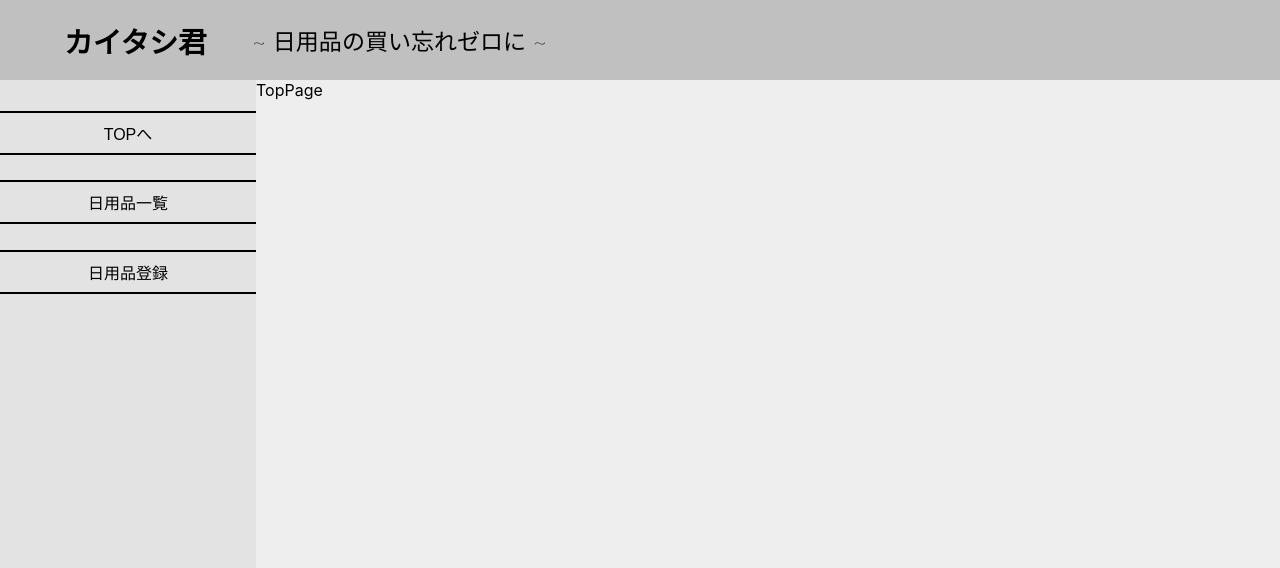
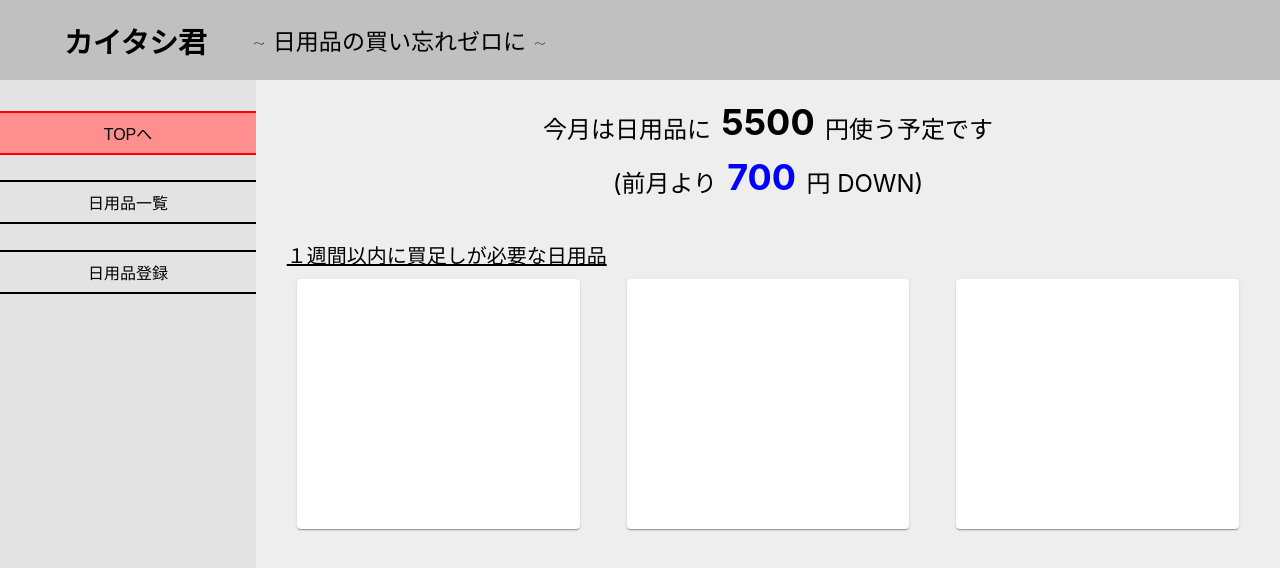
Before and after one commit to EijiToriki/DairyProductAlermApp, a React (Create React App) app in the folder 20_frontend/: page /top in a window 1280 px wide. Shown: the top 568 px of the page. Built offline with nearby package versions, Linux system fonts and the light colour scheme.

Commit message:
フロントエンド toppageの画面作成

```diff
--- a/20_frontend/src/component/Sidebar.js
+++ b/20_frontend/src/component/Sidebar.js
@@ -1,19 +1,38 @@
-import React from 'react'
+import React, { useState } from 'react'
 import "../css/Sidebar.css"
-import { NavLink, useNavigate } from 'react-router-dom'
+import { useNavigate } from 'react-router-dom'
 
 export const Sidebar = () => {
   const navigate = useNavigate()
+  const [btnNum, setBtnNum] = useState(1)
 
-  const handlePageTransition = (pageName) => {
+  const handlePageTransition = (pageName, btnNum) => {
+    setBtnNum(btnNum)
     navigate(pageName)
   }
 
   return (
     <div className='sidebar'>
-      <button className='buttonOutline' onClick={() => handlePageTransition("/top")} >TOPへ</button>
-      <button className='buttonOutline' onClick={() => handlePageTransition("/view")}>日用品一覧</button>
-      <button className='buttonOutline' onClick={() => handlePageTransition("/register")}>日用品登録</button>
+      {
+        btnNum === 1 ?
+        <button className='buttonOutlineRed' disabled='true'>TOPへ</button>
+        :
+        <button className='buttonOutline' onClick={() => handlePageTransition("/top", 1)} >TOPへ</button>
+      }
+
+      {
+        btnNum === 2 ?
+        <button className='buttonOutlineRed' disabled='true'>日用品一覧</button>
+        :
+        <button className='buttonOutline' onClick={() => handlePageTransition("/view", 2)}>日用品一覧</button>
+      }
+
+      {
+        btnNum === 3 ?
+        <button className='buttonOutlineRed' disabled='true'>日用品登録</button>
+        :
+        <button className='buttonOutline' onClick={() => handlePageTransition("/register", 3)}>日用品登録</button>
+      }
     </div>
   )
 }
--- a/20_frontend/src/component/TopPage.js
+++ b/20_frontend/src/component/TopPage.js
@@ -1,8 +1,84 @@
 import React from 'react'
 import "../css/TopPage.css"
+import Card from '@mui/material/Card';
+import CardContent from '@mui/material/CardContent';
 
 export const TopPage = () => {
+  const total_price = 5500
+  const price_diff = 700
+
+  const cardStyle = {
+    width: '30%', // カードの横幅
+    height: '250px', // カードの高さ
+  };
+
   return (
-    <div>TopPage</div>
+    <div className='toppage'>
+      <div className='statistics_this_month'>
+        <div className='statistics_sent'>
+          今月は日用品に
+        </div>
+        <div className='price'>
+            {total_price}
+        </div>
+        <div className='statistics_sent'>
+          円使う予定です
+        </div>
+      </div>
+
+      <div className='statistics_compare'>
+        <div className='statistics_sent'>
+          (前月より
+        </div>
+        {
+        price_diff > 0 ?
+          <>
+            <div className='price_blue'>
+              {price_diff}
+            </div>
+            <div className='statistics_sent'>
+              円 DOWN)
+            </div>
+          </>
+        :
+          <>
+            <div className='price_red'>
+              {-price_diff}
+            </div>
+            <div className='statistics_sent'>
+              円 UP)
+            </div>
+          </>
+        }
+      </div>
+
+      <div className='info'>
+        <div className='info_text'>
+          １週間以内に買足しが必要な日用品
+        </div>
+        <div className='cards'>
+          <Card style={cardStyle}>
+            <CardContent>
+
+            </CardContent>
+          </Card>
+          <Card style={cardStyle}>
+            <CardContent>
+              {/* カードのコンテンツ */}
+            </CardContent>
+          </Card>
+          <Card style={cardStyle}>
+            <CardContent>
+              {/* カードのコンテンツ */}
+            </CardContent>
+          </Card>
+        </div>
+
+
+      </div>
+
+
+
+    </div>
   )
 }
--- a/20_frontend/src/css/Sidebar.css
+++ b/20_frontend/src/css/Sidebar.css
@@ -32,3 +32,20 @@
     background-color: #f5f4f4;
   }
 }
+
+
+.buttonOutlineRed {
+  margin-bottom: 50%;
+  display: flex;
+  align-items: center;
+  justify-content: center;
+  width: 40vh;
+  padding: 8px 24px;
+  font-family: sans-serif;
+  font-size: 16px;
+  color: #000000;
+  text-align: center;
+  overflow-wrap: anywhere;
+  background-color: #ff8e8e;
+  border: 2px solid #ff0000;
+}
--- a/20_frontend/src/css/TopPage.css
+++ b/20_frontend/src/css/TopPage.css
@@ -0,0 +1,71 @@
+.toppage{
+  display: flex;
+  flex-direction: column;
+  margin-top: 2%;
+}
+
+.statistics_this_month{
+  display: flex;
+  text-align: center;
+  align-items: center;
+  justify-content: center;
+}
+
+.statistics_sent{
+  font-size: 24px;
+}
+
+.price{
+  margin-bottom: 1%;
+  margin-left: 1%;
+  margin-right: 1%;
+  font-size: 36px;
+  font-weight: bolder;
+  color: rgb(0, 0, 0);
+}
+
+
+.statistics_compare{
+  display: flex;
+  text-align: center;
+  align-items: center;
+  justify-content: center;
+}
+
+.statistics_sent{
+  font-size: 24px;
+}
+
+.price_blue{
+  margin-bottom: 1%;
+  margin-left: 1%;
+  margin-right: 1%;
+  font-size: 36px;
+  font-weight: bold;
+  color: blue;
+}
+
+.price_red{
+  margin-bottom: 1%;
+  margin-left: 1%;
+  margin-right: 1%;
+  font-size: 36px;
+  font-weight: bold;
+  color: red;
+}
+
+
+.info_text{
+  margin-top: 3%;
+  margin-left: 3%;
+  font-size: 20px;
+  text-decoration-line: underline;
+}
+
+.cards{
+  margin-top: 1%;
+  margin-left: 4%;
+  margin-right: 4%;
+  display: flex;
+  justify-content: space-between;
+}
```
